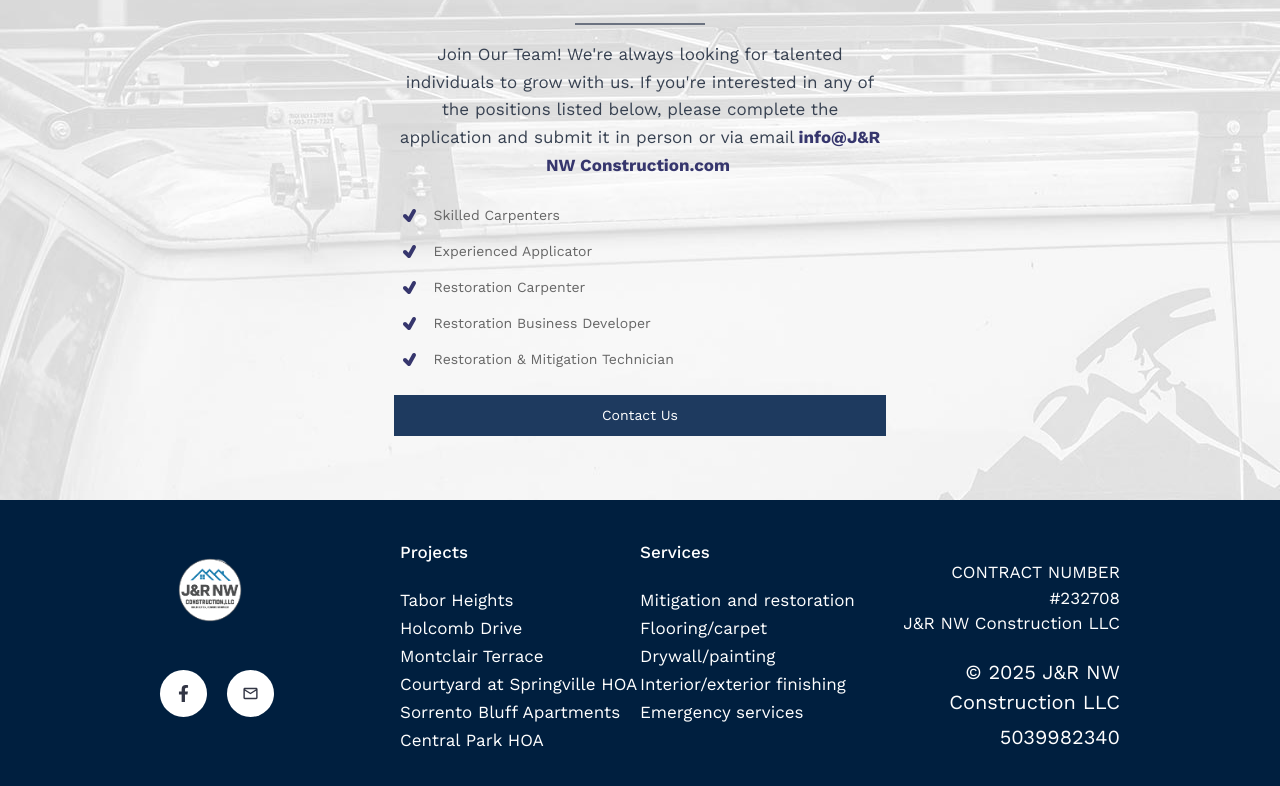
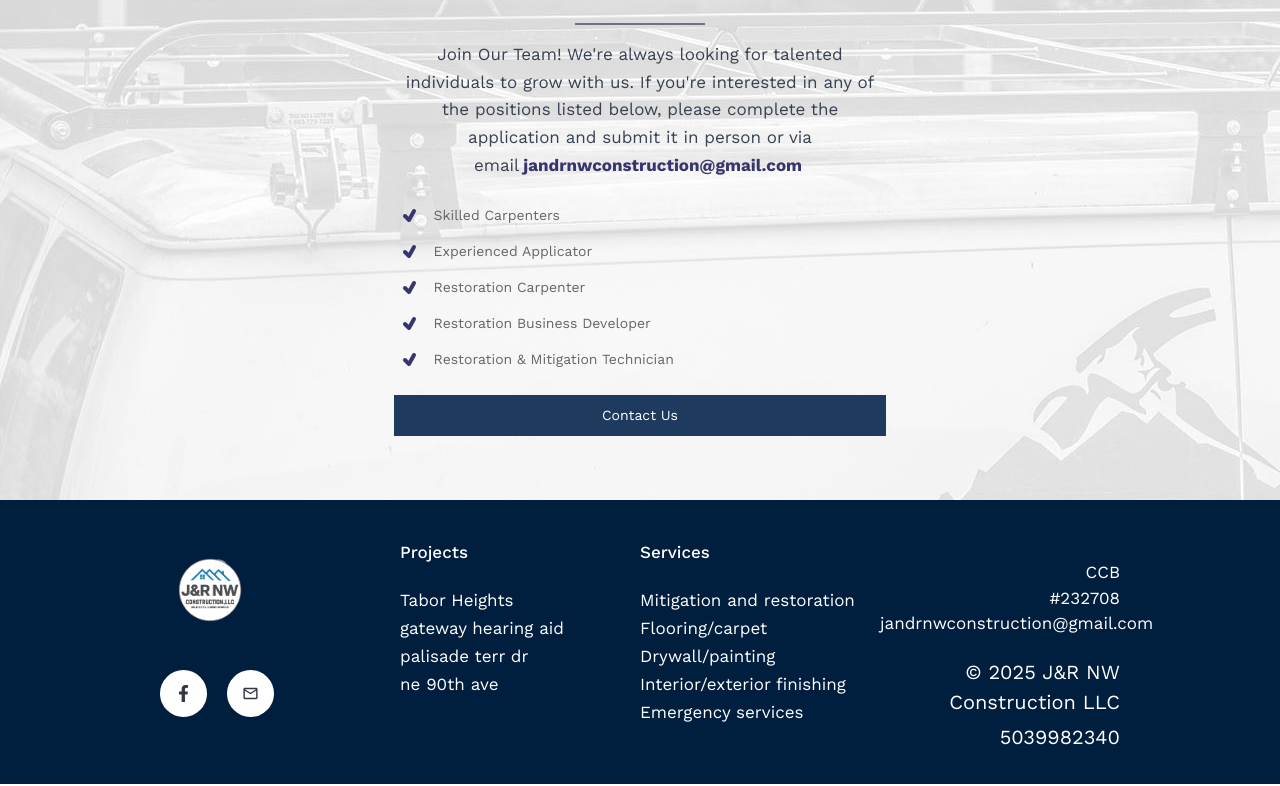
Before and after one commit to akashindex/summitreconstruction, a React (Vite) app: page /contact in a window 1280 px wide. Shown: the part 1843-2629 px from the top of the page. Built offline with nearby package versions, Linux system fonts and the light colour scheme.

Commit message:
ui chnages

```diff
--- a/src/component/Contact/Getstart.jsx
+++ b/src/component/Contact/Getstart.jsx
@@ -1,7 +1,6 @@
 import React from 'react';
 import ContactForm from './Contactform';
 import { TiSocialFacebook } from "react-icons/ti";
-
 
 function Getstart() {
   return (
@@ -21,7 +20,13 @@
             <h2 className="text-[26px] text-white my-[20px]">J&R NW Construction LLC</h2>
           </div>
           <div className='bg-gray-900 w-[50px] h-[50px] rounded-full hover:bg-[#7f808b] transition duration-300 mt-5 max-md:mx-auto'>
-            <TiSocialFacebook className='h-[45px] w-[45px] mx-auto mt-[2px] text-[#ffaa27] hover:text-[#292b37] transition duration-300' />
+            <a
+              href="https://www.facebook.com/JRNWConstruction"
+              target="_blank"
+              rel="noopener noreferrer"
+            >
+              <TiSocialFacebook className='h-[45px] w-[45px] mx-auto mt-[2px] text-[#ffaa27] hover:text-[#292b37] transition duration-300' />
+            </a>
           </div>
         </div>
         <div>
--- a/src/component/Contact/Joinus.jsx
+++ b/src/component/Contact/Joinus.jsx
@@ -27,7 +27,7 @@
           with us. If you're interested in any of the positions listed below,
           please complete the application and submit it in person or via email
           <a href="#" className="text-[#36366d] font-bold mx-1">
-             info@J&R NW Construction.com
+          jandrnwconstruction@gmail.com
           </a>
         </p>
 
--- a/src/component/constructionServices/ConstructionServices.jsx
+++ b/src/component/constructionServices/ConstructionServices.jsx
@@ -1,6 +1,6 @@
 import React, { useState, useEffect } from "react";
 import image1 from "../../assets/images/image0.jpeg"
-import image2 from "../../assets/images/image1.jpeg"
+import image2 from "../../assets/images/fire.jpeg"
 import image3 from "../../assets/images/image2.jpeg"
 import image4 from "../../assets/images/image3.jpeg"
 import image5 from "../../assets/images/image4.jpeg"
@@ -18,9 +18,9 @@
       image: image4,
     },
     {
-      title: "Flooring/carpet",
+      title: "fire damage restoration",
       description:
-        "Complete structural rehabilitation including roofing, siding, plumbing, and electrical repairs.",
+        "Repairing or rebuilding damaged structures, replacing drywall, flooring, and repainting to restore the property to its pre-fire condition.",
       image: image2,
     },
     {
--- a/src/component/footer/Footer.jsx
+++ b/src/component/footer/Footer.jsx
@@ -2,6 +2,7 @@
 import { FaFacebookF } from "react-icons/fa";
 import { MdOutlineEmail } from "react-icons/md";
 import logo from "../../assets/images/logobg.png"
+import { Link } from "react-router-dom";
 
 const Footer = () => {
   return (
@@ -13,10 +14,20 @@
           </div>
           <div className="flex pt-[30px] gap-[20px]">
             <div className="px-[15px] py-[15px] rounded-full bg-[white] text-[#333645]">
-              <FaFacebookF />
+              <a
+                            href="https://www.facebook.com/JRNWConstruction"
+                            target="_blank"
+                            rel="noopener noreferrer"
+                          >
+                            <FaFacebookF />
+                          </a>
+
             </div>
             <div className="px-[15px] py-[15px] rounded-full bg-[white] text-[#333645]">
+              <Link to="/contact">
               <MdOutlineEmail />
+              </Link>
+
             </div>
           </div>
         </div>
@@ -24,11 +35,10 @@
           <p className=" text-[17px] font-medium">Projects</p>
           <ul className=" text-[17px] font-normal flex flex-col pt-[20px] leading-7">
             <a href="#">Tabor Heights</a>
-            <a href="#">Holcomb Drive</a>
-            <a href="#">Montclair Terrace</a>
-            <a href="#">Courtyard at Springville HOA</a>
-            <a href="#">Sorrento Bluff Apartments</a>
-            <a href="#">Central Park HOA</a>
+            <a href="#">gateway hearing aid</a>
+            <a href="#">palisade terr dr</a>
+            <a href="#">ne 90th ave</a>
+
           </ul>
         </div>
         <div>
@@ -42,9 +52,9 @@
           </ul>
         </div>
         <div className="mt-[20px] md:text-right text-[17px] font-normal">
-          <p>CONTRACT NUMBER</p>
+          <p>CCB</p>
           <p>​#232708</p>
-          <p>J&R NW Construction LLC</p>
+          <p>jandrnwconstruction@gmail.com</p>
           <div className="mt-20px text-[20px] font-normal">
             <p className="pt-[20px]">© 2025 J&R NW Construction LLC</p>
             <p className="pt-[5px]">5039982340</p>
--- a/src/component/home/Home.jsx
+++ b/src/component/home/Home.jsx
@@ -1,5 +1,5 @@
 import { useState } from "react";
-import bgimage1 from "/src/assets/images/new-4.jpeg";
+import bgimage1 from "/src/assets/images/mitigationnew.jpeg";
 import bgimage2 from "/src/assets/images/new-10.jpeg";
 import bgimage3 from "/src/assets/images/new-7.jpeg";
 import { useNavigate } from "react-router-dom";
--- a/src/component/navbar/Navtop.jsx
+++ b/src/component/navbar/Navtop.jsx
@@ -6,7 +6,7 @@
         <span className="font-bold text-[white] md:text-[18x] sm-max:text-[14px]">
         24/7 Phone | <a href="#" className="text-[white]">(503) 9982340</a>
     </span>
-    <span className="font-bold text-[white]  md:text-[18px] sm-max:text-[14px]">Info@J&R NW Construction.com</span>
+    <span className="font-bold text-[white]  md:text-[18px] sm-max:text-[14px]">jandrnwconstruction@gmail.com</span>
     </div>
   )
 }
```
Also changed, not shown: src/assets/images/fire.jpeg (added), src/assets/images/mitigationnew.jpeg (added).
